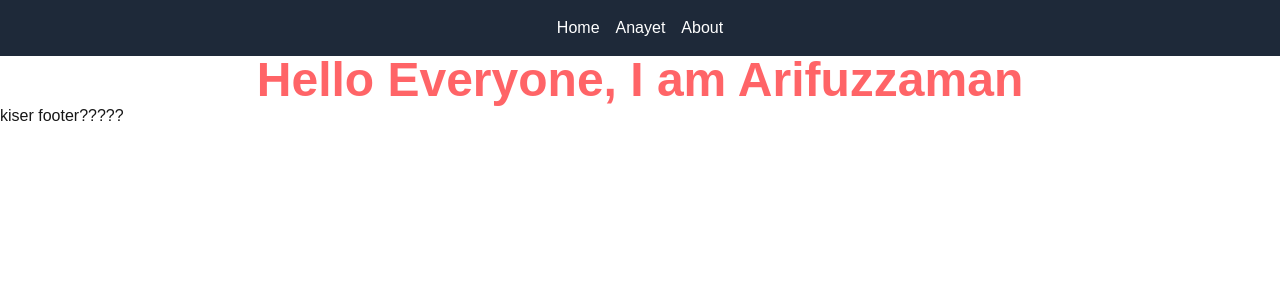
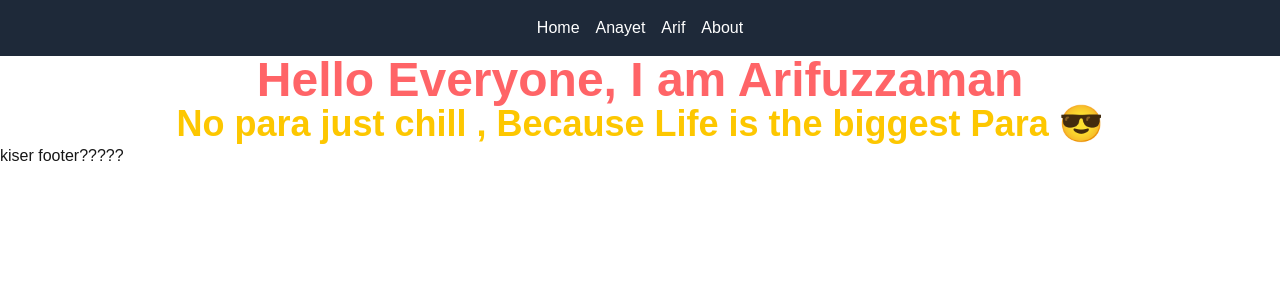
Before and after one commit to themahabur/team-test, a Next.js app: page /arifuzzaman in a window 1280 px wide. Shown: the top 300 px of the page. Built offline with nearby package versions, Linux system fonts and the light colour scheme.

Commit message:
doing something

```diff
--- a/src/app/arifuzzaman/page.jsx
+++ b/src/app/arifuzzaman/page.jsx
@@ -4,6 +4,7 @@ export default function page() {
   return (
     <div>
         <h1 className='text-5xl text-red-400 font-bold text-center'>Hello Everyone, I am Arifuzzaman</h1>
+        <h1 className='text-4xl text-yellow-400 font-bold text-center'>No para just chill , Because Life is the biggest Para 😎 </h1>
     </div>
   )
 }
--- a/src/app/components/navbar/Navbar.jsx
+++ b/src/app/components/navbar/Navbar.jsx
@@ -16,6 +16,11 @@ const Navbar = () => {
           </Link>
         </li>
         <li>
+          <Link href="/arifuzzaman" className="text-white hover:text-teal-400">
+            Arif
+          </Link>
+        </li>
+        <li>
           <Link href="/about" className="text-white hover:text-teal-400">
             About
           </Link>
```
